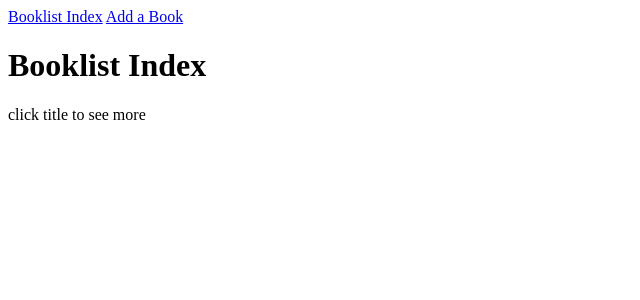
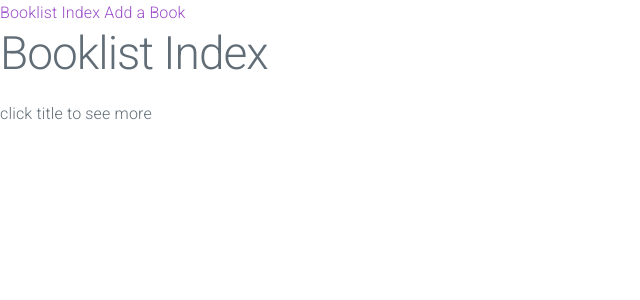
Before and after one commit to amritadutta25/booklist, a Node server app: page /books/ in a window 1280 px wide. Shown: the top 300 px of the page, without its empty margins (0-640 px from the left). Run offline with Node 20, Linux system fonts and the light colour scheme; data that the repository does not hold is empty; some libraries are stand-ins or nearby versions.

Commit message:
css style using milligrams

```diff
--- a/views/partials/head.ejs
+++ b/views/partials/head.ejs
@@ -1,6 +1,18 @@
 <head>
     <meta charset="UTF-8">
     <meta name="viewport" content="width=device-width, initial-scale=1.0">
-    <link rel="stylesheet" href="/public/styles.css">
+    <!-- <link rel="stylesheet" href="/public/styles.css"> -->
+
+    <span class="pln"><!-- Google Fonts -->
+    </span><link rel="stylesheet" href="https://fonts.googleapis.com/css?family=Roboto:300,300italic,700,700italic"><span class="pln">
+
+    <!-- CSS Reset -->
+    </span><link rel="stylesheet" href="https://cdnjs.cloudflare.com/ajax/libs/normalize/8.0.1/normalize.css"><span class="pln">
+
+    <!-- Milligram CSS -->
+    </span><link rel="stylesheet" href="https://cdnjs.cloudflare.com/ajax/libs/milligram/1.4.1/milligram.css"><span class="pln">
+
+    <!-- You should properly set the path from the main file. --></span>
+
     <title>Booklist</title>
 </head>
```
